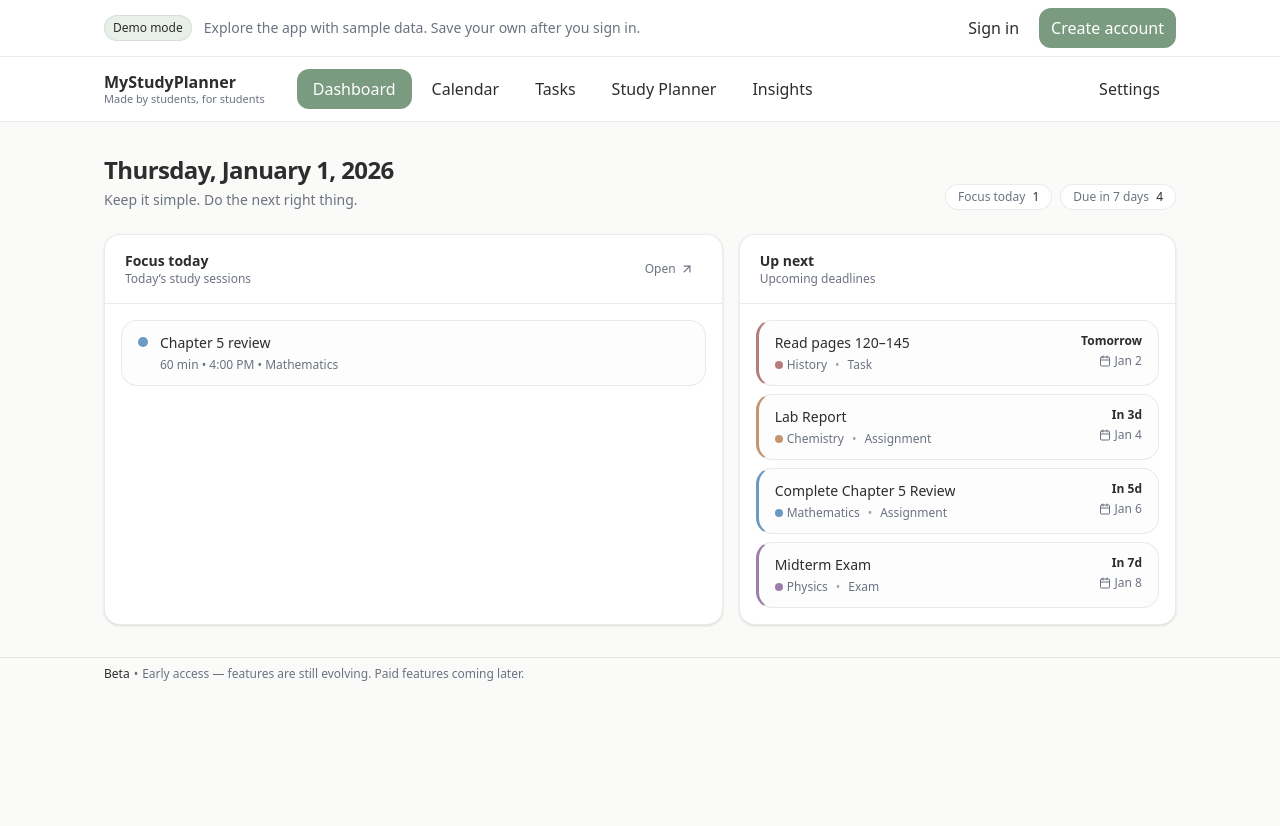
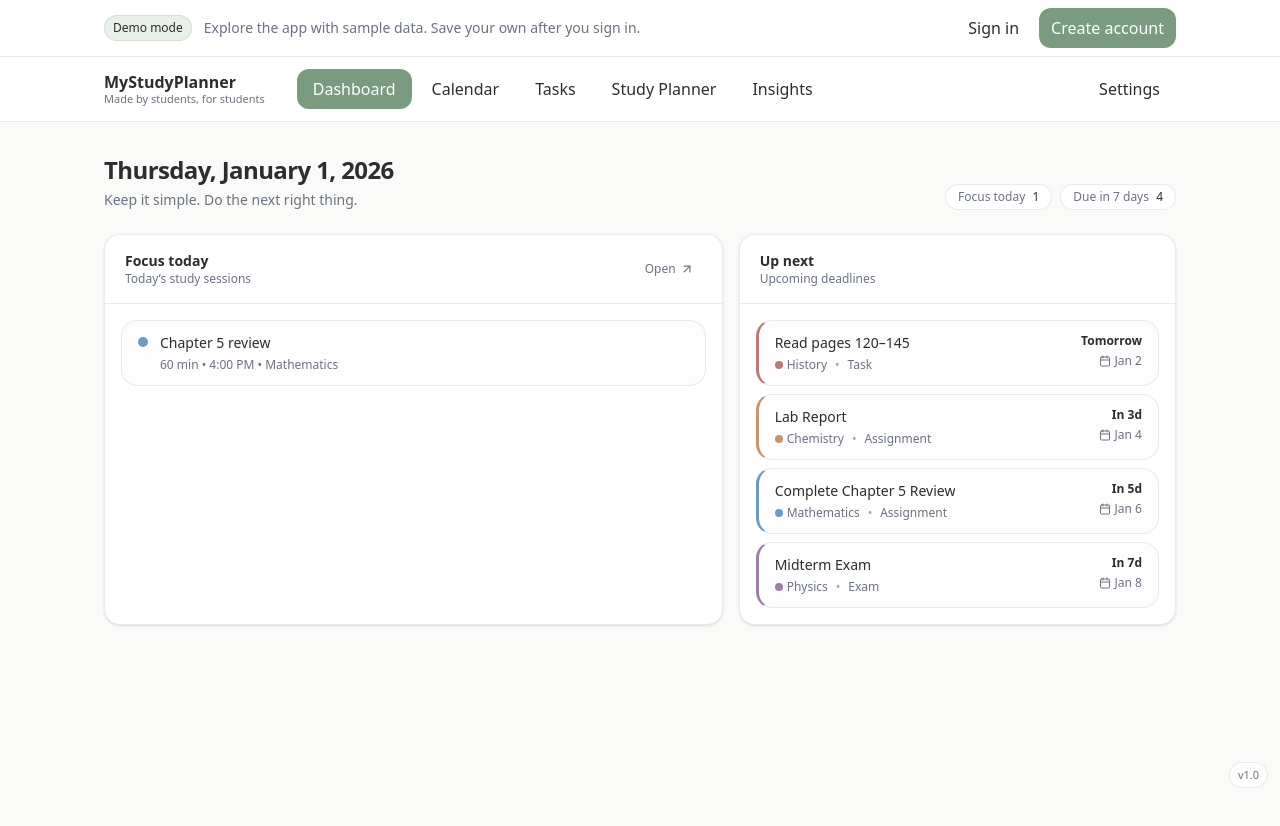
Before and after one commit to kaicrotty88/MyStudyPlanner, a Next.js app: page / in a window 1280 px wide. Shown: the top 826 px of the page. Built offline with nearby package versions, Linux system fonts and the light colour scheme; no server answers.

Commit message:
Update App UI

```diff
--- a/components/App.tsx
+++ b/components/App.tsx
@@ -152,10 +152,7 @@ function App({ mode = "app" }: { mode?: AppMode }) {
   useEffect(() => {
     if (!hydrated.current) return;
 
-    localStorage.setItem(
-      storageKey,
-      JSON.stringify({ subjects, tasks, studySessions })
-    );
+    localStorage.setItem(storageKey, JSON.stringify({ subjects, tasks, studySessions }));
   }, [subjects, tasks, studySessions, storageKey]);
 
   /* -------------------- Clear / Reset -------------------- */
@@ -344,14 +341,12 @@ function App({ mode = "app" }: { mode?: AppMode }) {
         )}
       </main>
 
-      {/* ✅ Beta / Early access footer (subtle, non-intrusive) */}
-      <footer className="border-t border-border bg-background">
-        <div className="mx-auto max-w-6xl px-6 md:px-10 py-2 text-xs text-muted-foreground">
-          <span className="font-medium text-foreground">Beta</span>
-          <span className="mx-1">•</span>
-          Early access — features are still evolving. Paid features coming later.
-        </div>
-      </footer>
+      {/* ✅ Small version badge (non-intrusive) */}
+      <div className="fixed bottom-3 right-3 z-20 pointer-events-none">
+        <span className="inline-flex items-center rounded-full border border-border bg-card/70 px-2 py-1 text-[11px] text-muted-foreground backdrop-blur">
+          v1.0
+        </span>
+      </div>
     </div>
   );
 }
```
